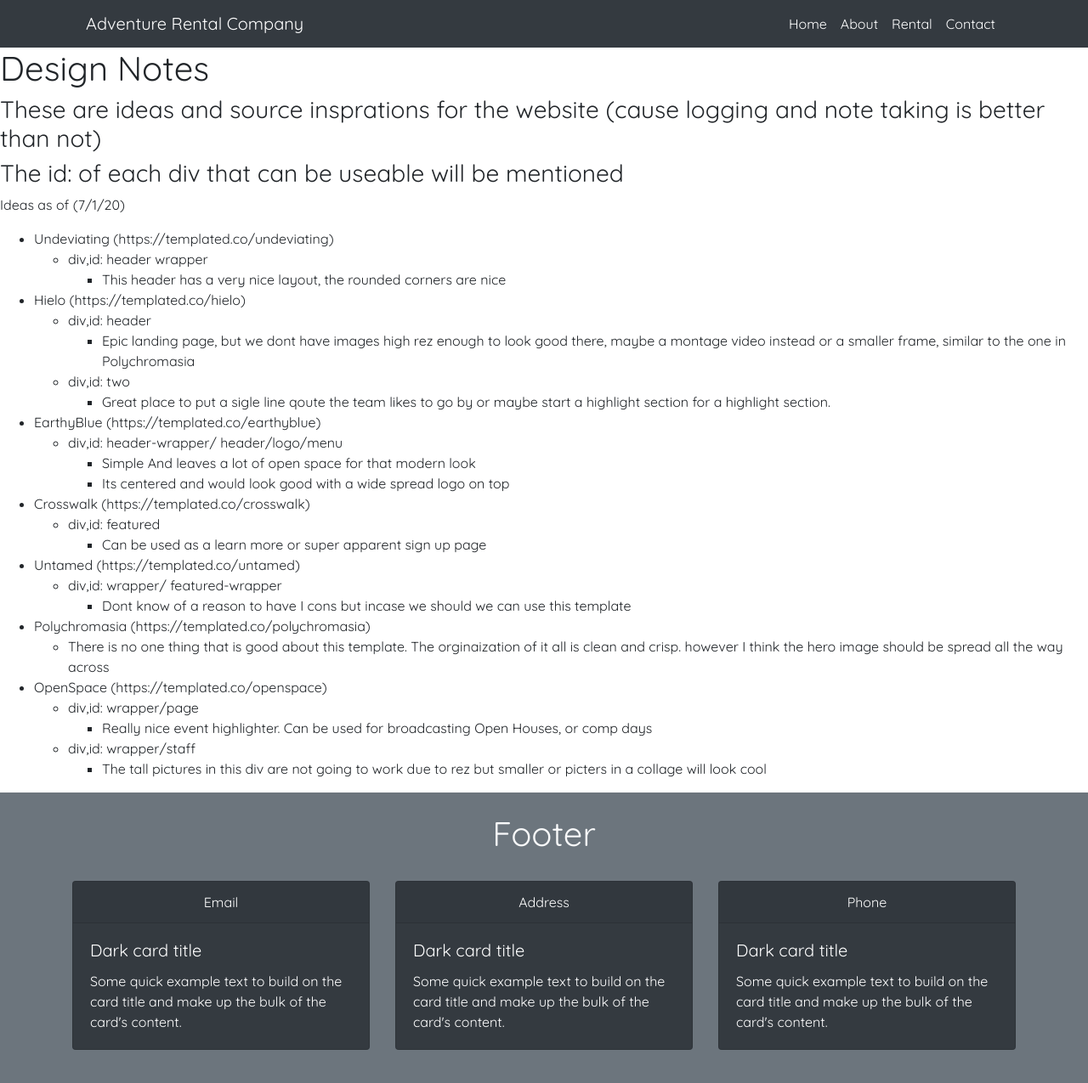
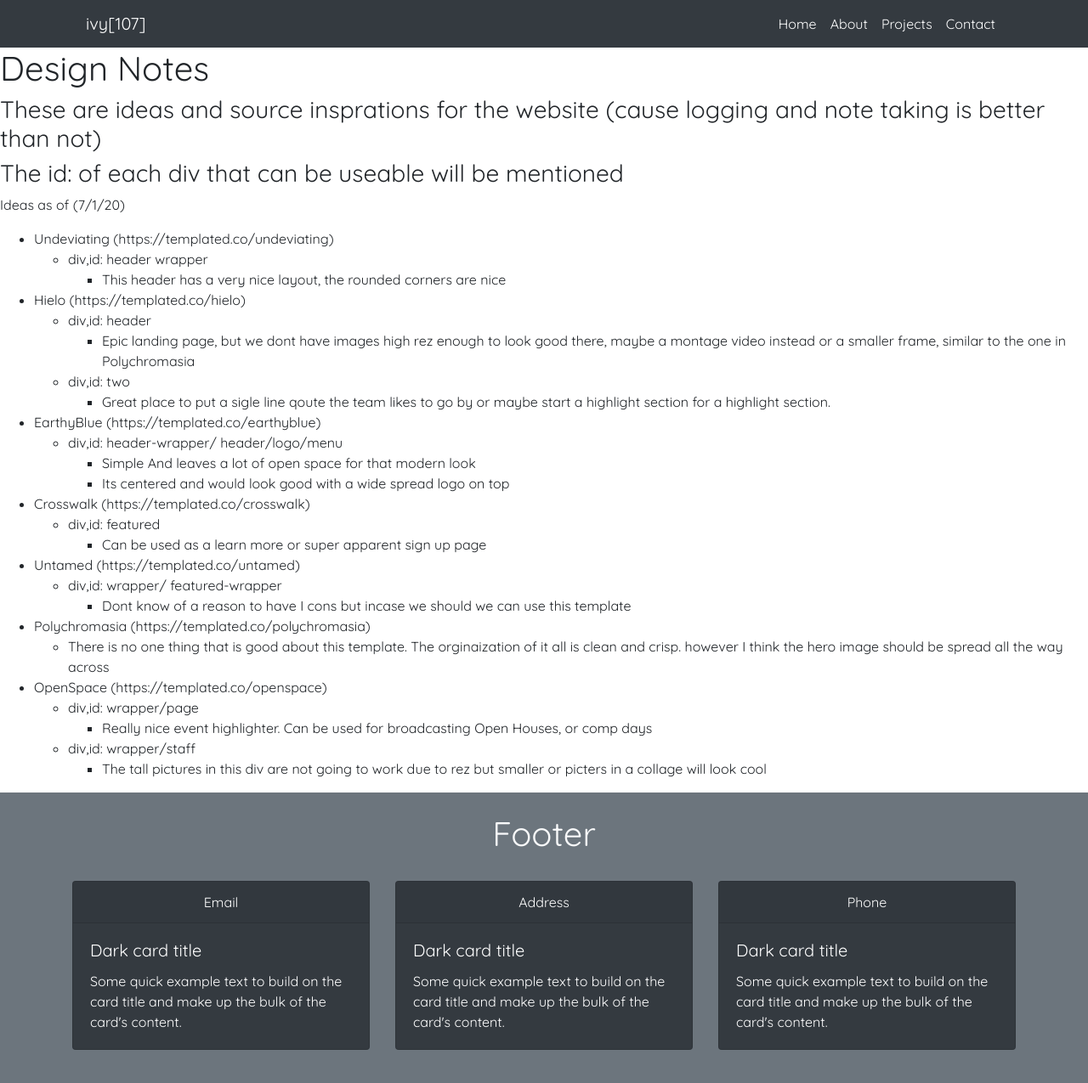
Before and after one commit to EthanJoyner/Ivy107Website, a Jekyll site: the page built from DesignNotes.md, in a window 1280 px wide and 1300 px high. Shown: the top 1275 px of the window at 85% size. Built offline with Jekyll 4.4.1, drawn with Linux system fonts in a browser that asks for light colours; our own code applies the rules of GitHub Pages for plain Markdown files.

Commit message:
mylogo is favicon and tweaking to hero image

```diff
--- a/_includes/header.html
+++ b/_includes/header.html
@@ -1,8 +1,8 @@
 <header class="masthead">
     <div class="container d-flex h-100 align-items-center">
         <div class="mx-auto text-light text-center">
-            <h1 class="bg-dark card h-100 p-4">Adventure Rental Company</h1>
-            <button type="button" class="btn btn-secondary p-4">Rent me baby one more time!</button>
+            <h1 class="bg-dark card h-100 p-4">ivy[107]</h1>
+            <button type="button" class="btn btn-secondary p-4">By: Ethan Joyner </button>
         </div>
     </div>
 </header>
--- a/_includes/navbar.html
+++ b/_includes/navbar.html
@@ -2,7 +2,7 @@
     <div class="container">
         <nav class="navbar navbar-expand-lg navbar-dark">
 
-            <a class="navbar-brand" href="#">Adventure Rental Company</a>
+            <a class="navbar-brand" href="#">ivy[107]</a>
 
             <button class="navbar-toggler" type="button" data-toggle="collapse" data-target="#navbarSupportedContent"
                 aria-controls="navbarSupportedContent" aria-expanded="false" aria-label="Toggle navigation">
@@ -21,7 +21,7 @@
                     </li>
 
                     <li class="nav-item active">
-                        <a class="nav-link" href="#">Rental</a>
+                        <a class="nav-link" href="#">Projects</a>
                     </li>
 
                     <li class="nav-item active">
```
Also changed, not shown: favicon.ico.
